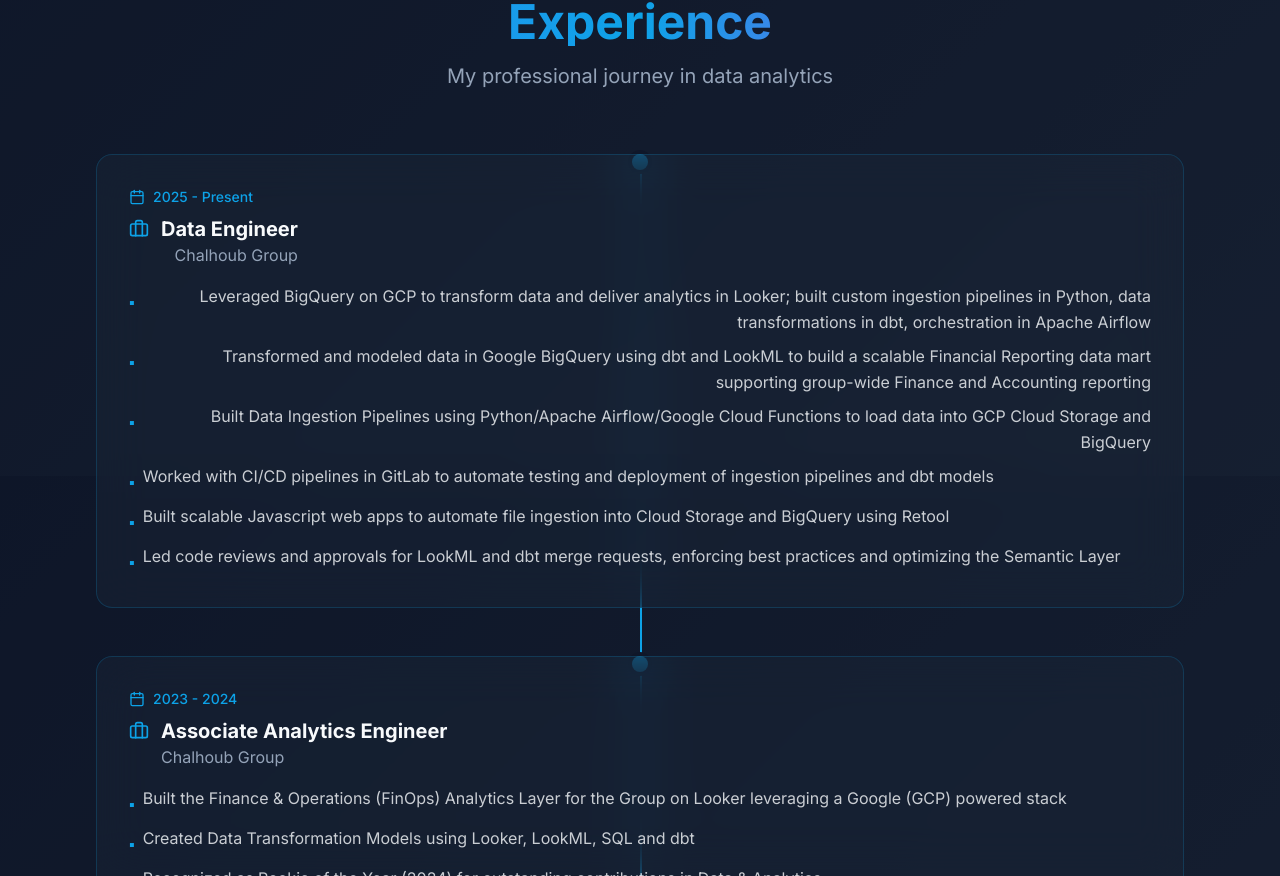
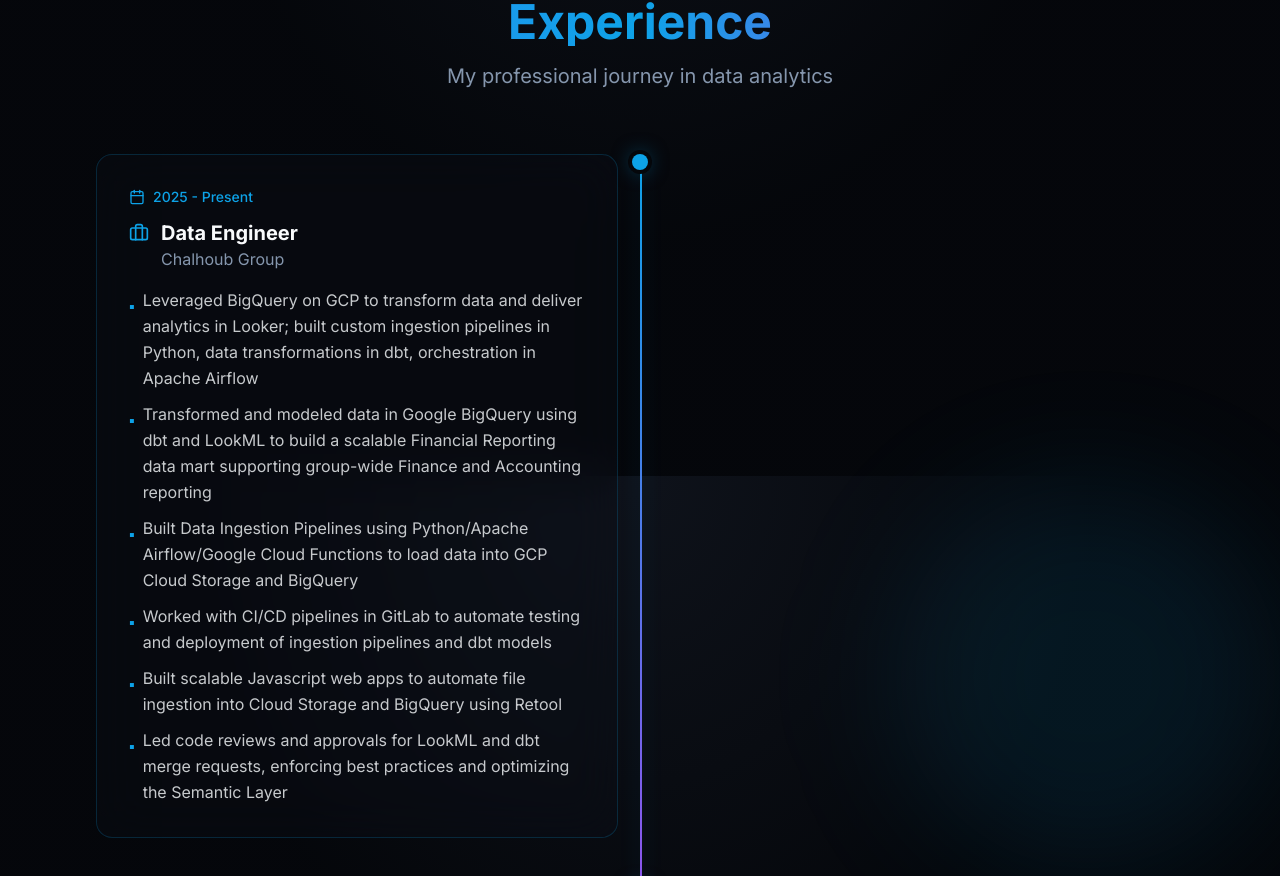
Before and after one commit to justinjsd/my-portfolio, a React (Vite) app: page / in a window 1280 px wide. Shown: the part 1924-2800 px from the top of the page. Built offline with nearby package versions, Linux system fonts and the light colour scheme; the HTML template or start-up script is replaced by a standard one.

Commit message:
Refactor: Enhance experience section and page dynamics

```diff
--- a/src/components/About.tsx
+++ b/src/components/About.tsx
@@ -1,6 +1,26 @@
 import { Database, TrendingUp, Zap } from "lucide-react";
+import { useEffect, useRef } from "react";
 
 export const About = () => {
+  const sectionRef = useRef<HTMLDivElement>(null);
+
+  useEffect(() => {
+    const observer = new IntersectionObserver(
+      (entries) => {
+        entries.forEach((entry) => {
+          if (entry.isIntersecting) {
+            entry.target.classList.add("revealed");
+          }
+        });
+      },
+      { threshold: 0.1 }
+    );
+
+    const elements = sectionRef.current?.querySelectorAll(".scroll-reveal");
+    elements?.forEach((el) => observer.observe(el));
+
+    return () => observer.disconnect();
+  }, []);
   const highlights = [
     {
       icon: Database,
@@ -20,9 +40,12 @@ export const About = () => {
   ];
 
   return (
-    <section id="about" className="py-24 px-6">
-      <div className="container mx-auto max-w-6xl">
-        <div className="text-center space-y-4 mb-16">
+    <section id="about" className="py-24 px-6 relative overflow-hidden">
+      {/* Animated background */}
+      <div className="absolute top-0 left-1/2 w-96 h-96 bg-accent/10 rounded-full blur-3xl animate-float" style={{ animationDelay: "1s" }} />
+
+      <div ref={sectionRef} className="container mx-auto max-w-6xl relative z-10">
+        <div className="text-center space-y-4 mb-16 scroll-reveal">
           <h2 className="text-4xl md:text-5xl font-bold gradient-text">About Me</h2>
           <p className="text-xl text-muted-foreground max-w-2xl mx-auto">
             Passionate about turning data into strategic business advantages
@@ -33,8 +56,8 @@ export const About = () => {
           {highlights.map((item, index) => (
             <div
               key={item.title}
-              className="glass p-8 rounded-2xl hover:scale-105 transition-transform duration-300"
-              style={{ animationDelay: `${index * 100}ms` }}
+              className="glass p-8 rounded-2xl hover:scale-105 hover:shadow-[0_0_40px_rgba(14,165,233,0.2)] transition-all duration-300 scroll-reveal"
+              style={{ transitionDelay: `${index * 100}ms` }}
             >
               <div className="bg-primary/20 w-16 h-16 rounded-xl flex items-center justify-center mb-6">
                 <item.icon className="w-8 h-8 text-primary" />
@@ -45,7 +68,7 @@ export const About = () => {
           ))}
         </div>
 
-        <div className="glass p-8 md:p-12 rounded-2xl space-y-6">
+        <div className="glass p-8 md:p-12 rounded-2xl space-y-6 scroll-reveal hover:shadow-[0_0_40px_rgba(14,165,233,0.2)] transition-all duration-300">
           <h3 className="text-2xl font-semibold mb-4">Who Am I?</h3>
           <div className="space-y-4 text-foreground/80 leading-relaxed">
             <p>
--- a/src/components/Contact.tsx
+++ b/src/components/Contact.tsx
@@ -2,10 +2,29 @@ import { Mail, Linkedin, Github, Send } from "lucide-react";
 import { Button } from "./ui/button";
 import { Input } from "./ui/input";
 import { Textarea } from "./ui/textarea";
-import { useState } from "react";
+import { useState, useEffect, useRef } from "react";
 import { toast } from "@/hooks/use-toast";
 
 export const Contact = () => {
+  const sectionRef = useRef<HTMLDivElement>(null);
+
+  useEffect(() => {
+    const observer = new IntersectionObserver(
+      (entries) => {
+        entries.forEach((entry) => {
+          if (entry.isIntersecting) {
+            entry.target.classList.add("revealed");
+          }
+        });
+      },
+      { threshold: 0.1 }
+    );
+
+    const elements = sectionRef.current?.querySelectorAll(".scroll-reveal");
+    elements?.forEach((el) => observer.observe(el));
+
+    return () => observer.disconnect();
+  }, []);
   const [formData, setFormData] = useState({
     name: "",
     email: "",
@@ -22,9 +41,12 @@ export const Contact = () => {
   };
 
   return (
-    <section id="contact" className="py-24 px-6">
-      <div className="container mx-auto max-w-4xl">
-        <div className="text-center space-y-4 mb-16">
+    <section id="contact" className="py-24 px-6 relative overflow-hidden">
+      {/* Animated background glow */}
+      <div className="absolute top-1/2 left-1/2 w-96 h-96 bg-primary/10 rounded-full blur-3xl animate-float" style={{ animationDelay: "5s" }} />
+
+      <div ref={sectionRef} className="container mx-auto max-w-4xl relative z-10">
+        <div className="text-center space-y-4 mb-16 scroll-reveal">
           <h2 className="text-4xl md:text-5xl font-bold gradient-text">Let's Connect</h2>
           <p className="text-xl text-muted-foreground">
             Have a project in mind or just want to chat? Reach out!
@@ -33,7 +55,7 @@ export const Contact = () => {
 
         <div className="grid md:grid-cols-2 gap-8 mb-12">
           <div className="space-y-6">
-            <div className="glass p-6 rounded-2xl hover:scale-105 transition-transform">
+            <div className="glass p-6 rounded-2xl hover:scale-105 hover:shadow-[0_0_40px_rgba(14,165,233,0.2)] transition-all scroll-reveal">
               <div className="flex items-center gap-4">
                 <div className="bg-primary/20 w-12 h-12 rounded-xl flex items-center justify-center">
                   <Mail className="w-6 h-6 text-primary" />
@@ -45,7 +67,7 @@ export const Contact = () => {
               </div>
             </div>
 
-            <div className="glass p-6 rounded-2xl hover:scale-105 transition-transform cursor-pointer">
+            <div className="glass p-6 rounded-2xl hover:scale-105 hover:shadow-[0_0_40px_rgba(14,165,233,0.2)] transition-all cursor-pointer scroll-reveal">
               <div className="flex items-center gap-4">
                 <div className="bg-primary/20 w-12 h-12 rounded-xl flex items-center justify-center">
                   <Linkedin className="w-6 h-6 text-primary" />
@@ -57,7 +79,7 @@ export const Contact = () => {
               </div>
             </div>
 
-            <div className="glass p-6 rounded-2xl hover:scale-105 transition-transform cursor-pointer">
+            <div className="glass p-6 rounded-2xl hover:scale-105 hover:shadow-[0_0_40px_rgba(14,165,233,0.2)] transition-all cursor-pointer scroll-reveal">
               <div className="flex items-center gap-4">
                 <div className="bg-primary/20 w-12 h-12 rounded-xl flex items-center justify-center">
                   <Github className="w-6 h-6 text-primary" />
@@ -70,7 +92,7 @@ export const Contact = () => {
             </div>
           </div>
 
-          <div className="glass p-8 rounded-2xl">
+          <div className="glass p-8 rounded-2xl scroll-reveal hover:shadow-[0_0_40px_rgba(14,165,233,0.2)] transition-all">
             <form onSubmit={handleSubmit} className="space-y-4">
               <div>
                 <Input
--- a/src/components/Experience.tsx
+++ b/src/components/Experience.tsx
@@ -1,6 +1,26 @@
 import { Briefcase, Calendar } from "lucide-react";
+import { useEffect, useRef } from "react";
 
 export const Experience = () => {
+  const sectionRef = useRef<HTMLDivElement>(null);
+
+  useEffect(() => {
+    const observer = new IntersectionObserver(
+      (entries) => {
+        entries.forEach((entry) => {
+          if (entry.isIntersecting) {
+            entry.target.classList.add("revealed");
+          }
+        });
+      },
+      { threshold: 0.1 }
+    );
+
+    const elements = sectionRef.current?.querySelectorAll(".scroll-reveal");
+    elements?.forEach((el) => observer.observe(el));
+
+    return () => observer.disconnect();
+  }, []);
   const experiences = [
     {
       period: "2025 - Present",
@@ -47,42 +67,47 @@ export const Experience = () => {
   ];
 
   return (
-    <section id="experience" className="py-24 px-6 bg-background/50">
-      <div className="container mx-auto max-w-6xl">
+    <section id="experience" className="py-24 px-6 relative overflow-hidden">
+      {/* Animated background glow */}
+      <div className="absolute top-1/4 right-0 w-96 h-96 bg-primary/10 rounded-full blur-3xl animate-float" />
+      <div className="absolute bottom-1/4 left-0 w-96 h-96 bg-accent/10 rounded-full blur-3xl animate-float" style={{ animationDelay: "3s" }} />
+
+      <div ref={sectionRef} className="container mx-auto max-w-6xl relative z-10">
         <div className="text-center space-y-4 mb-16">
           <h2 className="text-4xl md:text-5xl font-bold gradient-text">Experience</h2>
           <p className="text-xl text-muted-foreground">My professional journey in data analytics</p>
         </div>
 
         <div className="relative">
-          {/* Timeline line */}
-          <div className="absolute left-8 md:left-1/2 top-0 bottom-0 w-0.5 bg-gradient-to-b from-primary via-accent to-primary/20" />
+          {/* Timeline line with glow */}
+          <div className="absolute left-8 md:left-1/2 top-0 bottom-0 w-0.5 bg-gradient-to-b from-primary via-accent to-primary/20 shadow-[0_0_20px_rgba(14,165,233,0.3)]" />
 
           {experiences.map((exp, index) => (
             <div
               key={exp.title + exp.company}
-              className={`relative mb-12 ${
-                index % 2 === 0 ? "md:pr-1/2 md:text-right" : "md:pl-1/2 md:ml-auto"
-              }`}
+              className="relative mb-12 scroll-reveal"
+              style={{ transitionDelay: `${index * 100}ms` }}
             >
-              {/* Timeline dot */}
-              <div className="absolute left-8 md:left-1/2 w-4 h-4 bg-primary rounded-full -translate-x-1/2 ring-4 ring-background" />
+              {/* Timeline dot with glow */}
+              <div className="absolute left-8 md:left-1/2 w-4 h-4 bg-primary rounded-full -translate-x-1/2 ring-4 ring-background shadow-[0_0_20px_rgba(14,165,233,0.5)]" />
 
-              <div className="glass p-6 md:p-8 rounded-2xl ml-16 md:ml-0 hover:scale-[1.02] transition-transform duration-300">
-                <div className="flex items-center gap-2 text-primary mb-2">
+              <div className={`glass p-6 md:p-8 rounded-2xl ml-16 md:ml-0 hover:scale-[1.02] hover:shadow-[0_0_40px_rgba(14,165,233,0.2)] transition-all duration-300 group ${
+                index % 2 === 0 ? "md:mr-[52%]" : "md:ml-[52%]"
+              }`}>
+                <div className="flex items-center gap-2 text-primary mb-3">
                   <Calendar className="w-4 h-4" />
                   <span className="text-sm font-medium">{exp.period}</span>
                 </div>
 
                 <div className="flex items-start gap-3 mb-4">
                   <Briefcase className="w-5 h-5 text-primary mt-1 flex-shrink-0" />
-                  <div>
-                    <h3 className="text-xl font-bold">{exp.title}</h3>
+                  <div className="text-left">
+                    <h3 className="text-xl font-bold text-foreground">{exp.title}</h3>
                     <p className="text-muted-foreground">{exp.company}</p>
                   </div>
                 </div>
 
-                <ul className="space-y-2">
+                <ul className="space-y-2.5 text-left">
                   {exp.achievements.map((achievement, i) => (
                     <li
                       key={i}
--- a/src/components/Projects.tsx
+++ b/src/components/Projects.tsx
@@ -1,7 +1,27 @@
 import { Github, Heart, TrendingDown, Smile, Smartphone, Database, Link2, Gamepad2, BookOpen, BarChart3 } from "lucide-react";
 import { Button } from "./ui/button";
+import { useEffect, useRef } from "react";
 
 export const Projects = () => {
+  const sectionRef = useRef<HTMLDivElement>(null);
+
+  useEffect(() => {
+    const observer = new IntersectionObserver(
+      (entries) => {
+        entries.forEach((entry) => {
+          if (entry.isIntersecting) {
+            entry.target.classList.add("revealed");
+          }
+        });
+      },
+      { threshold: 0.1 }
+    );
+
+    const elements = sectionRef.current?.querySelectorAll(".scroll-reveal");
+    elements?.forEach((el) => observer.observe(el));
+
+    return () => observer.disconnect();
+  }, []);
   const projects = [
     {
       icon: Smartphone,
@@ -78,9 +98,12 @@ export const Projects = () => {
   ];
 
   return (
-    <section id="projects" className="py-24 px-6">
-      <div className="container mx-auto max-w-6xl">
-        <div className="text-center space-y-4 mb-16">
+    <section id="projects" className="py-24 px-6 relative overflow-hidden">
+      {/* Animated background glow */}
+      <div className="absolute bottom-1/3 right-1/4 w-96 h-96 bg-primary/10 rounded-full blur-3xl animate-float" style={{ animationDelay: "2s" }} />
+
+      <div ref={sectionRef} className="container mx-auto max-w-6xl relative z-10">
+        <div className="text-center space-y-4 mb-16 scroll-reveal">
           <h2 className="text-4xl md:text-5xl font-bold gradient-text">Projects</h2>
           <p className="text-xl text-muted-foreground">
             A collection of data engineering, ML, and software projects from my GitHub
@@ -91,8 +114,8 @@ export const Projects = () => {
           {projects.map((project, index) => (
             <div
               key={project.title}
-              className="glass p-8 rounded-2xl hover:scale-105 hover:border-primary/50 transition-all duration-300 group flex flex-col"
-              style={{ animationDelay: `${index * 100}ms` }}
+              className="glass p-8 rounded-2xl hover:scale-105 hover:border-primary/50 hover:shadow-[0_0_40px_rgba(14,165,233,0.2)] transition-all duration-300 group flex flex-col scroll-reveal"
+              style={{ transitionDelay: `${index * 50}ms` }}
             >
               <div className="bg-gradient-to-br from-primary/20 to-accent/20 w-16 h-16 rounded-xl flex items-center justify-center mb-6 group-hover:scale-110 transition-transform">
                 <project.icon className="w-8 h-8 text-primary" />
--- a/src/components/Skills.tsx
+++ b/src/components/Skills.tsx
@@ -1,6 +1,26 @@
 import { Award, Database } from "lucide-react";
+import { useEffect, useRef } from "react";
 
 export const Skills = () => {
+  const sectionRef = useRef<HTMLDivElement>(null);
+
+  useEffect(() => {
+    const observer = new IntersectionObserver(
+      (entries) => {
+        entries.forEach((entry) => {
+          if (entry.isIntersecting) {
+            entry.target.classList.add("revealed");
+          }
+        });
+      },
+      { threshold: 0.1 }
+    );
+
+    const elements = sectionRef.current?.querySelectorAll(".scroll-reveal");
+    elements?.forEach((el) => observer.observe(el));
+
+    return () => observer.disconnect();
+  }, []);
   const skillCategories = [
     {
       icon: Database,
@@ -29,9 +49,12 @@ export const Skills = () => {
   ];
 
   return (
-    <section id="skills" className="py-24 px-6 bg-background/50">
-      <div className="container mx-auto max-w-6xl">
-        <div className="text-center space-y-4 mb-16">
+    <section id="skills" className="py-24 px-6 relative overflow-hidden">
+      {/* Animated background */}
+      <div className="absolute top-1/3 left-1/3 w-96 h-96 bg-accent/10 rounded-full blur-3xl animate-float" style={{ animationDelay: "4s" }} />
+
+      <div ref={sectionRef} className="container mx-auto max-w-6xl relative z-10">
+        <div className="text-center space-y-4 mb-16 scroll-reveal">
           <h2 className="text-4xl md:text-5xl font-bold gradient-text">Skills & Certifications</h2>
           <p className="text-xl text-muted-foreground">
             Tools and technologies I work with daily
@@ -42,8 +65,8 @@ export const Skills = () => {
           {skillCategories.map((category, index) => (
             <div
               key={category.title}
-              className="glass p-8 rounded-2xl"
-              style={{ animationDelay: `${index * 100}ms` }}
+              className="glass p-8 rounded-2xl hover:shadow-[0_0_40px_rgba(14,165,233,0.2)] transition-all duration-300 scroll-reveal"
+              style={{ transitionDelay: `${index * 100}ms` }}
             >
               <div className="flex items-center gap-4 mb-6">
                 <div className="bg-primary/20 w-12 h-12 rounded-xl flex items-center justify-center">
@@ -66,7 +89,7 @@ export const Skills = () => {
           ))}
         </div>
 
-        <div className="glass p-8 rounded-2xl">
+        <div className="glass p-8 rounded-2xl scroll-reveal hover:shadow-[0_0_40px_rgba(14,165,233,0.2)] transition-all duration-300">
           <div className="flex items-center gap-4 mb-6">
             <div className="bg-primary/20 w-12 h-12 rounded-xl flex items-center justify-center">
               <Award className="w-6 h-6 text-primary" />
@@ -89,7 +112,7 @@ export const Skills = () => {
           </div>
         </div>
 
-        <div className="glass p-8 rounded-2xl mt-8 text-center">
+        <div className="glass p-8 rounded-2xl mt-8 text-center scroll-reveal hover:shadow-[0_0_40px_rgba(14,165,233,0.2)] transition-all duration-300">
           <blockquote className="text-2xl md:text-3xl font-light italic text-foreground/90 mb-4">
             "Data really powers everything that we do"
           </blockquote>
--- a/src/index.css
+++ b/src/index.css
@@ -8,32 +8,32 @@ All colors MUST be HSL.
 
 @layer base {
   :root {
-    --background: 222 47% 11%;
+    --background: 220 40% 3%;
     --foreground: 210 40% 98%;
 
-    --card: 217 33% 17%;
+    --card: 220 30% 8%;
     --card-foreground: 210 40% 98%;
 
-    --popover: 222 47% 11%;
+    --popover: 220 40% 3%;
     --popover-foreground: 210 40% 98%;
 
     --primary: 199 89% 48%;
-    --primary-foreground: 222 47% 11%;
+    --primary-foreground: 220 40% 3%;
 
-    --secondary: 217 33% 17%;
+    --secondary: 220 30% 8%;
     --secondary-foreground: 210 40% 98%;
 
-    --muted: 217 33% 17%;
-    --muted-foreground: 215 20% 65%;
+    --muted: 220 30% 10%;
+    --muted-foreground: 215 20% 60%;
 
-    --accent: 199 89% 48%;
-    --accent-foreground: 222 47% 11%;
+    --accent: 282 83% 58%;
+    --accent-foreground: 220 40% 3%;
 
     --destructive: 0 84% 60%;
     --destructive-foreground: 210 40% 98%;
 
-    --border: 215 28% 17%;
-    --input: 215 28% 17%;
+    --border: 215 28% 12%;
+    --input: 215 28% 12%;
     --ring: 199 89% 48%;
 
     --radius: 0.75rem;
@@ -44,8 +44,12 @@ All colors MUST be HSL.
     --gradient-end: 282 83% 58%;
 
     /* Glass effect */
-    --glass-bg: 217 33% 17% / 0.4;
+    --glass-bg: 220 30% 8% / 0.3;
     --glass-border: 199 89% 48% / 0.2;
+
+    /* Glow effects */
+    --glow-primary: 199 89% 48% / 0.3;
+    --glow-accent: 282 83% 58% / 0.3;
   }
 }
 
@@ -56,13 +60,25 @@ All colors MUST be HSL.
 
   body {
     @apply bg-background text-foreground;
-    background: linear-gradient(135deg, hsl(var(--background)) 0%, hsl(217 33% 17%) 100%);
+    background: radial-gradient(ellipse at top, hsl(220 30% 8%) 0%, hsl(var(--background)) 50%);
     background-attachment: fixed;
   }
 
   /* Smooth scrolling */
   html {
     scroll-behavior: smooth;
+  }
+
+  /* Scroll reveal animations */
+  .scroll-reveal {
+    opacity: 0;
+    transform: translateY(50px);
+    transition: opacity 0.8s ease-out, transform 0.8s ease-out;
+  }
+
+  .scroll-reveal.revealed {
+    opacity: 1;
+    transform: translateY(0);
   }
 }
 
@@ -105,4 +121,24 @@ All colors MUST be HSL.
       transform: translateY(0);
     }
   }
+
+  @keyframes shimmer {
+    0% {
+      background-position: -1000px 0;
+    }
+    100% {
+      background-position: 1000px 0;
+    }
+  }
+
+  .animate-shimmer {
+    animation: shimmer 3s infinite linear;
+    background: linear-gradient(
+      90deg,
+      transparent,
+      hsl(var(--primary) / 0.1),
+      transparent
+    );
+    background-size: 1000px 100%;
+  }
 }
```
